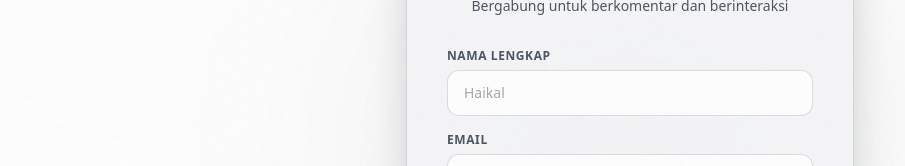
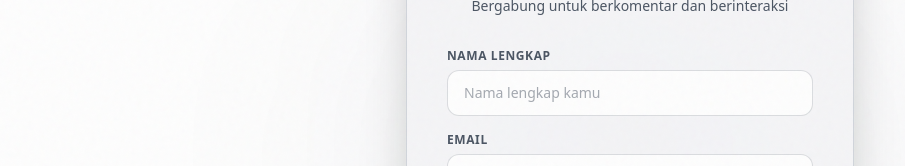
Before and after one commit to haikal-ji/project-haikal, a Next.js app: page /register in a window 1280 px wide. Shown: the part 240-406 px from the top of the page, without its empty margins (10-915 px from the left). Built offline with nearby package versions, Linux system fonts and the light colour scheme; no server answers.

Commit message:
fix(register): update full name input placeholder to generic text

```diff
--- a/app/register/page.tsx
+++ b/app/register/page.tsx
@@ -87,7 +87,7 @@ function RegisterForm() {
               name="name"
               type="text"
               autoComplete="name"
-              placeholder="Haikal"
+              placeholder="Nama lengkap kamu"
               required
               className="w-full rounded-xl border border-text-secondary/20 bg-background px-4 py-3 text-sm text-text-primary placeholder:text-text-secondary/50 focus:outline-none focus:border-text-primary focus:ring-1 focus:ring-text-primary transition"
             />
```
